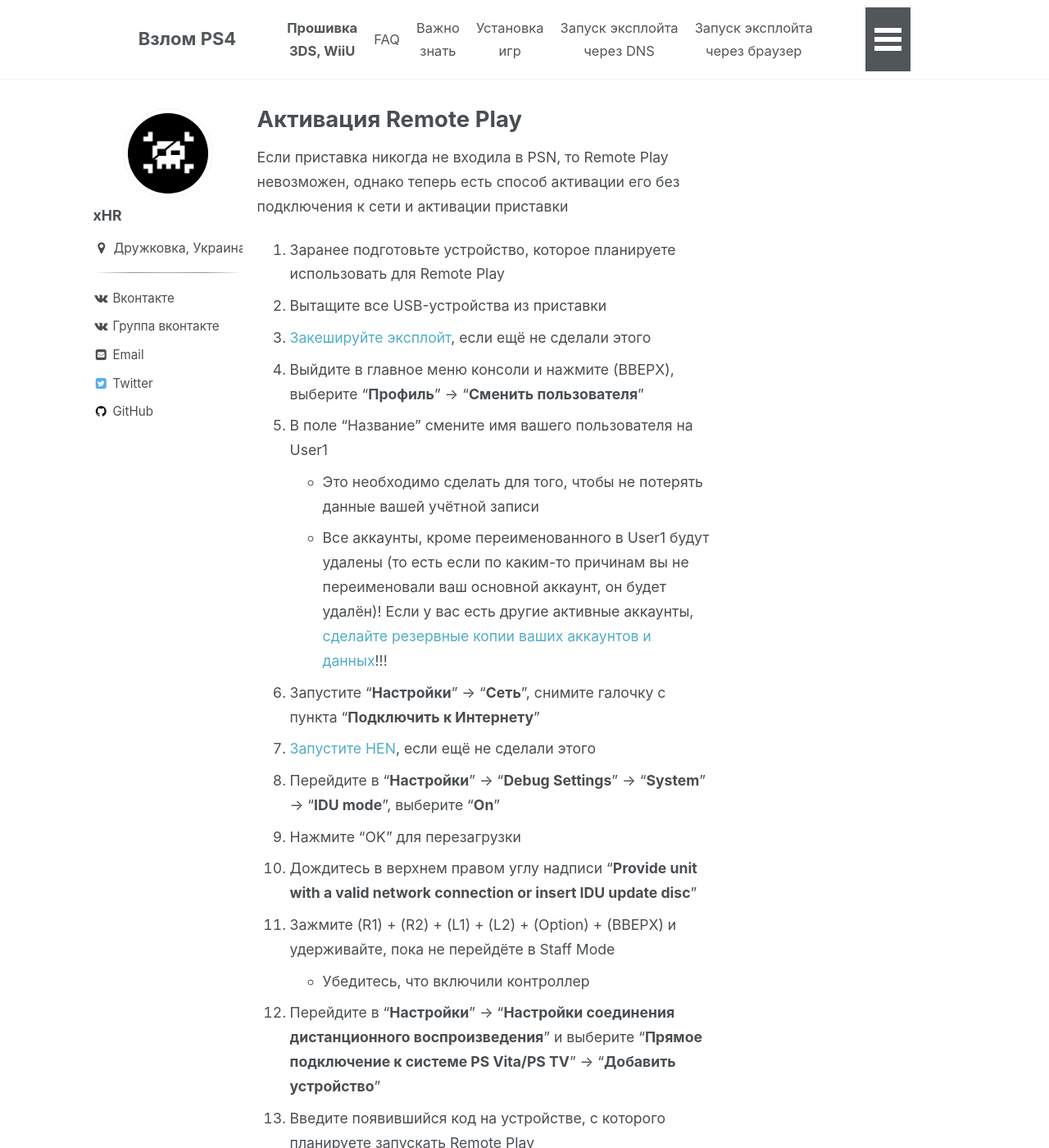
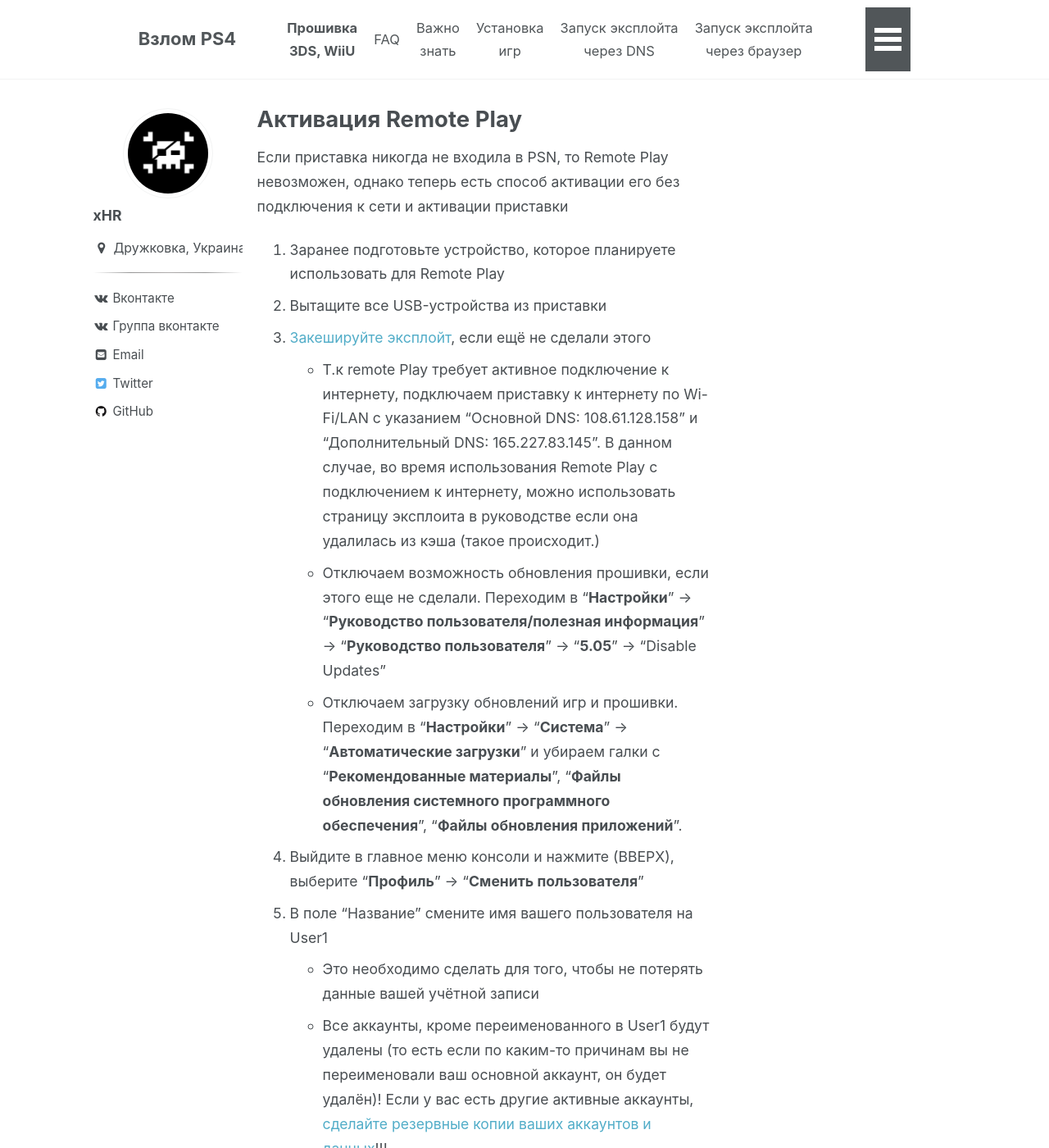
Before and after one commit to rashevskyv/ps4, a Jekyll site: the page built from _pages/remote-play.md, in a window 1280 px wide and 1400 px high. Shown: the whole window at 82% size. Built offline with Jekyll 4.4.1, drawn with Linux system fonts in a browser that asks for light colours; nearby versions of some CDN libraries; some of the changed text lies outside the part shown.

Commit message:
Дополнения к части про remote play от пользователя dezmen3

```diff
--- a/_pages/remote-play.md
+++ b/_pages/remote-play.md
@@ -9,6 +9,9 @@
 1. Заранее подготовьте устройство, которое планируете использовать для Remote Play
 1. Вытащите все USB-устройства из приставки
 1. [Закешируйте эксплойт](start-hen#%D1%87%D0%B0%D1%81%D1%82%D1%8C-iv---%D0%BA%D0%B5%D1%88%D0%B8%D1%80%D0%BE%D0%B2%D0%B0%D0%BD%D0%B8%D0%B5-%D1%8D%D0%BA%D1%81%D0%BF%D0%BB%D0%BE%D0%B9%D1%82%D0%B0){:target="_blank"}, если ещё не сделали этого
+	* Т.к remote Play требует активное подключение к интернету, подключаем приставку к интернету по Wi-Fi/LAN с указанием "Основной DNS: 108.61.128.158" и “Дополнительный DNS: 165.227.83.145". В данном случае, во время использования Remote Play с подключением к интернету, можно использовать страницу эксплоита в руководстве если она удалилась из кэша (такое происходит.)
+	* Отключаем возможность обновления прошивки, если этого еще не сделали. Переходим в "**Настройки**" -> "**Руководство пользователя/полезная информация**" -> "**Руководство пользователя**" -> "**5.05**" -> "Disable Updates"
+	* Отключаем загрузку обновлений игр и прошивки. Переходим в "**Настройки**" -> "**Система**" -> "**Автоматические загрузки**" и убираем галки с "**Рекомендованные материалы**", "**Файлы обновления системного программного обеспечения**", "**Файлы обновления приложений**".
 1. Выйдите в главное меню консоли и нажмите (ВВЕРХ), выберите "**Профиль**" -> "**Сменить пользователя**"
 1. В поле "Название" смените имя вашего пользователя на User1
 	* Это необходимо сделать для того, чтобы не потерять данные вашей учётной записи
@@ -20,10 +23,13 @@
 1. Дождитесь в верхнем правом углу надписи "**Provide unit with a valid network connection or insert IDU update disc**"
 1. Зажмите (R1) + (R2) + (L1) + (L2) + (Option) + (ВВЕРХ) и удерживайте, пока не перейдёте в Staff Mode
 	* Убедитесь, что включили контроллер
-1. Перейдите в "**Настройки**" -> "**Настройки соединения дистанционного воспроизведения**" и выберите "**Прямое подключение к системе PS Vita/PS TV**" -> "**Добавить устройство**"
+	* Запустите “**Настройки**” -> “**Сеть**”, поставьте галочку в пункте “**Подключить к Интернету**”. Без подключения к интернету ваш Remote Play не сможет обнаружить консоль, если консоль подключена к сети через WiFi
+	* IDU режим начнёт обновление самого себя и параллельно загрузит IV0001- NPXS29005 pkg, но т.к мы заблокировали обновления и выключили автозагрузку, напишет ошибку. Заходим в уведомления и удаляем загрузку IV0001- NPXS29005
+	1. Перейдите в "**Настройки**" -> "**Настройки соединения дистанционного воспроизведения**" и выберите "**Прямое подключение к системе PS Vita/PS TV**" -> "**Добавить устройство**"
 1. Введите появившийся код на устройстве, с которого планируете запускать Remote Play
 	* В этот момент появится новая учётная запись User2
 	* Помните, что вы будете использовать только прямое подключение. Подключение через Интернет работать не будет
+	* Без подключения к интернету ваш Remote Play не сможет обнаружить консоль, а значит на консоли необходим активный интернет.
 1. [Запустите HEN](start-hen#%D1%87%D0%B0%D1%81%D1%82%D1%8C-iii---%D0%B7%D0%B0%D0%BF%D1%83%D1%81%D0%BA-%D1%8D%D0%BA%D1%81%D0%BF%D0%BB%D0%BE%D0%B9%D1%82%D0%B0){:target="_blank"}, если ещё не сделали этого
 1. Перейдите в "**Настройки**" -> "**Debug Settings**" -> "**System**" -> "**IDU mode**", выберите "**Off**"
 1. Нажмите "**OK**" для перезагрузки
```
